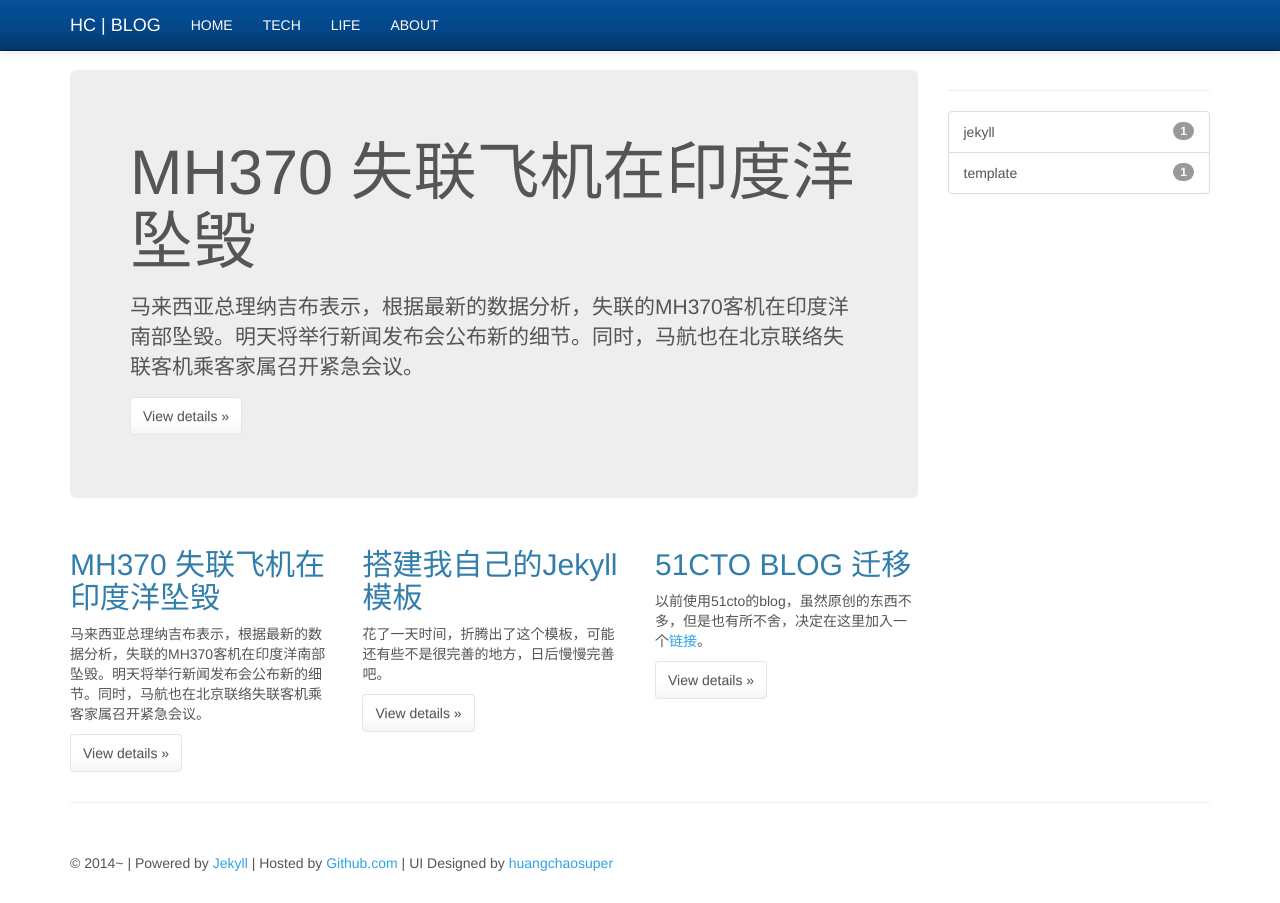
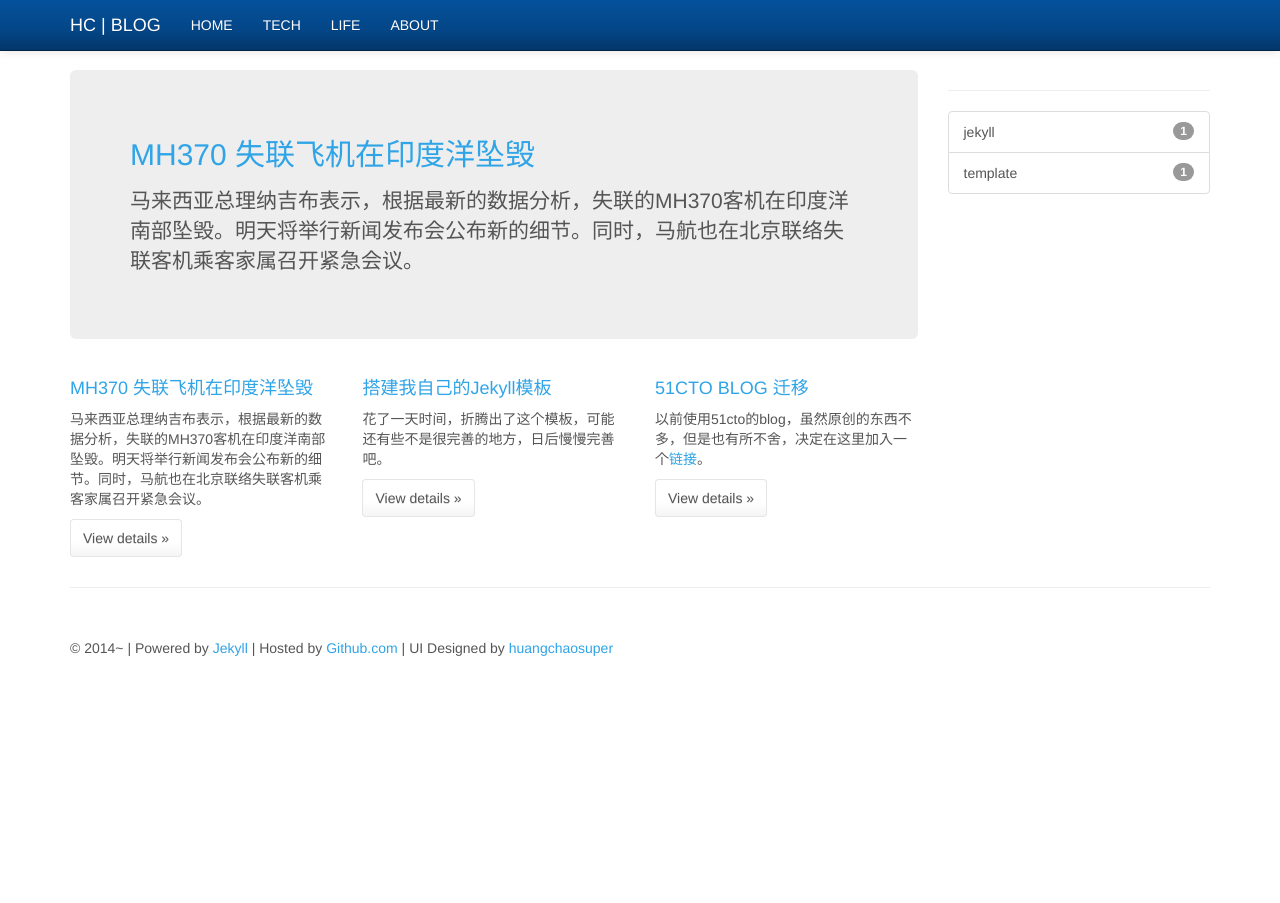
Before and after one commit to huangchaosuper/blog, a Jekyll site: the page built from index.html, in a window 1280 px wide. Built offline with Jekyll 4.4.1, drawn with Linux system fonts in a browser that asks for light colours; Markdown is read by kramdown in place of the engine named in the settings.

Commit message:
update style

```diff
--- a/_config.yml
+++ b/_config.yml
@@ -3,3 +3,4 @@ markdown: redcarpet
 pygments: true
 safe: true
 url: "http://huangchaosuper.github.io/blog"
+encoding: UTF-8
--- a/index.html
+++ b/index.html
@@ -7,16 +7,13 @@ title: HC Blog
 	<button type="button" class="btn btn-primary btn-xs" data-toggle="offcanvas">Toggle nav</button>
 </p>
 <div class="jumbotron">
-	<h1>{{ site.posts[0].title }}</h1>
+	<h2><a href="{{site.url}}{{ site.posts[0].url }}">{{ site.posts[0].title }}</a></h2>
 	<p>{{ site.posts[0].excerpt }}</p>
-	<p>
-		<a class="btn btn-default" href="{{site.url}}{{ site.posts[0].url }}" role="button">View details &raquo;</a>
-	</p>
 </div>
 <div class="row">
 	{% for post in site.posts %}
 	<div class="col-6 col-sm-6 col-lg-4">
-		<h2>{{ post.title }}</h2>
+		<h4><a href="{{site.url}}{{ post.url }}">{{ post.title }}</a></h4>
 		<p>{{ post.excerpt }}</p>
 		<p>
 			<a class="btn btn-default" href="{{site.url}}{{ post.url }}" role="button">View details &raquo;</a>
```
